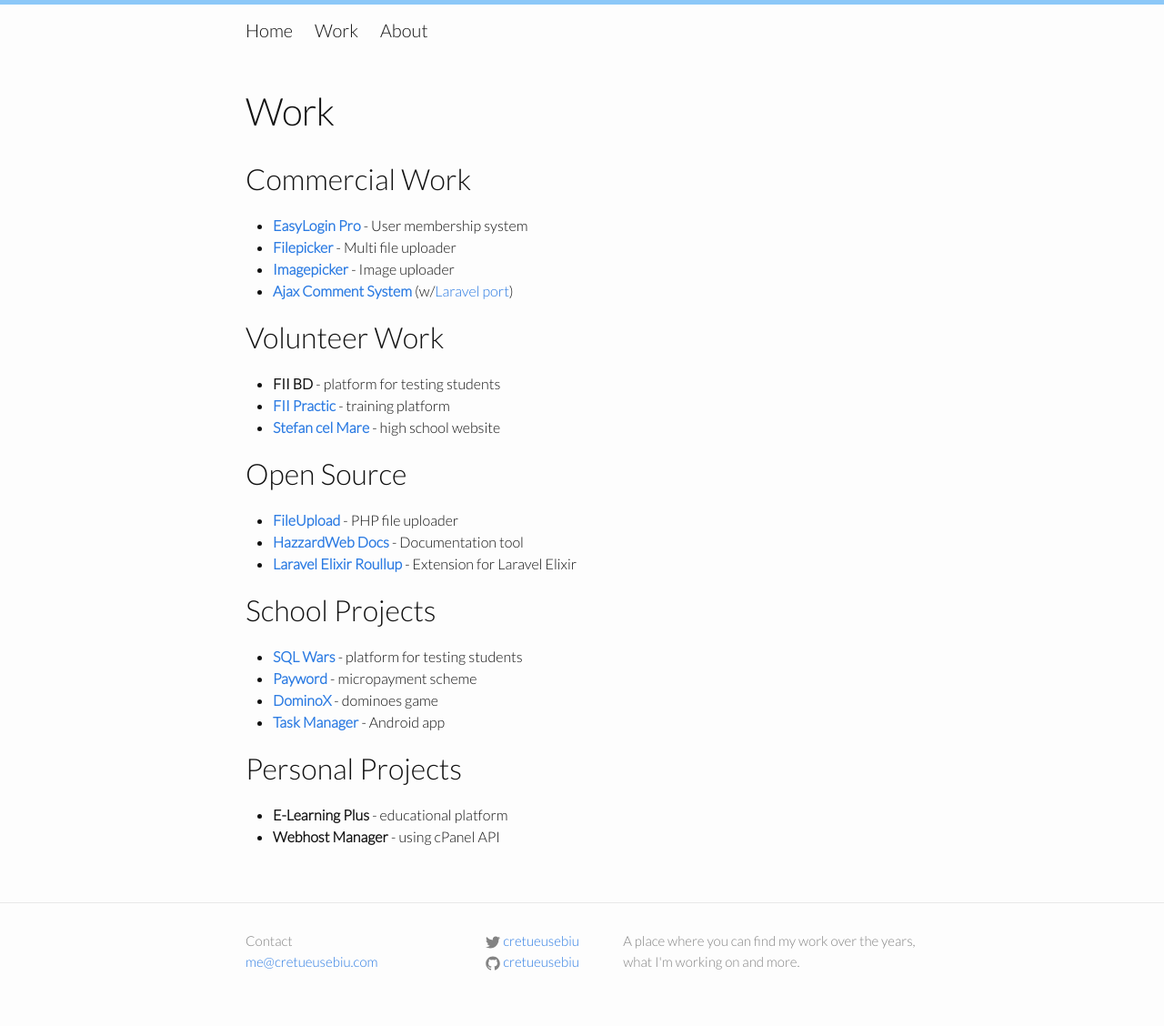
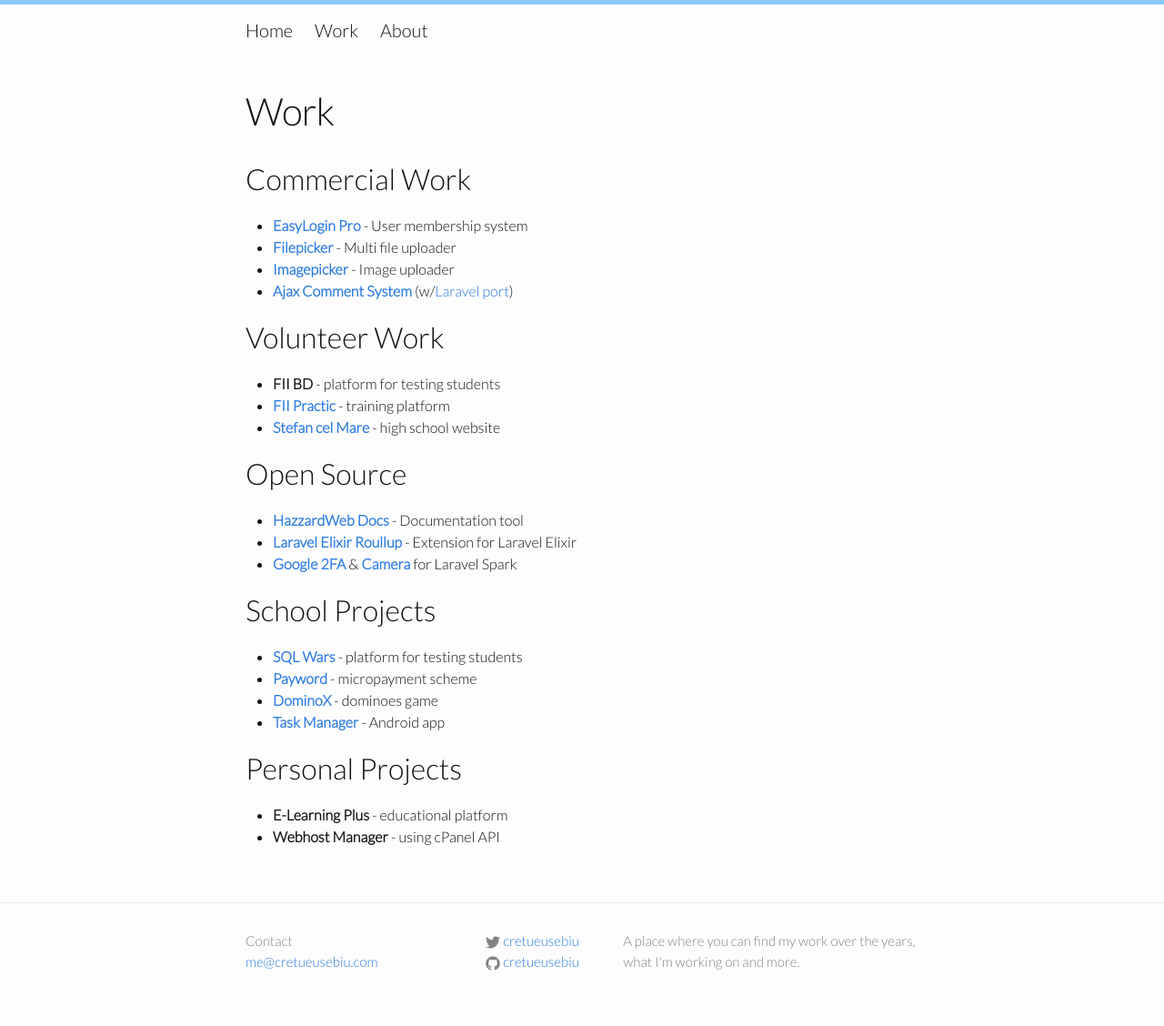
Before and after one commit to cretueusebiu/cretueusebiu, a Jekyll site: the page built from work.md, in a window 1280 px wide. Shown: the whole page at 91% size. Built offline with Jekyll 4.4.1, drawn with Linux system fonts in a browser that asks for light colours.

Commit message:
Update work.md

```diff
--- a/work.md
+++ b/work.md
@@ -16,9 +16,9 @@
 - [__Stefan cel Mare__](http://cnstefancelmare.ro/?pagina=61) - high school website
 
 ## Open Source
-- [__FileUpload__](https://github.com/hazzardweb/fileupload) - PHP file uploader
 - [__HazzardWeb Docs__](https://github.com/hazzardweb/docs.hazzardweb.com) - Documentation tool
 - [__Laravel Elixir Roullup__](https://www.npmjs.com/package/laravel-elixir-rollup) - Extension for Laravel Elixir
+- [__Google 2FA__](https://github.com/cretueusebiu/laravel-spark-google2fa) & [__Camera__](https://github.com/cretueusebiu/laravel-spark-camera) for Laravel Spark
 
 ## School Projects
 - [__SQL Wars__](https://github.com/cretueusebiu/sqlwars) - platform for testing students
```
